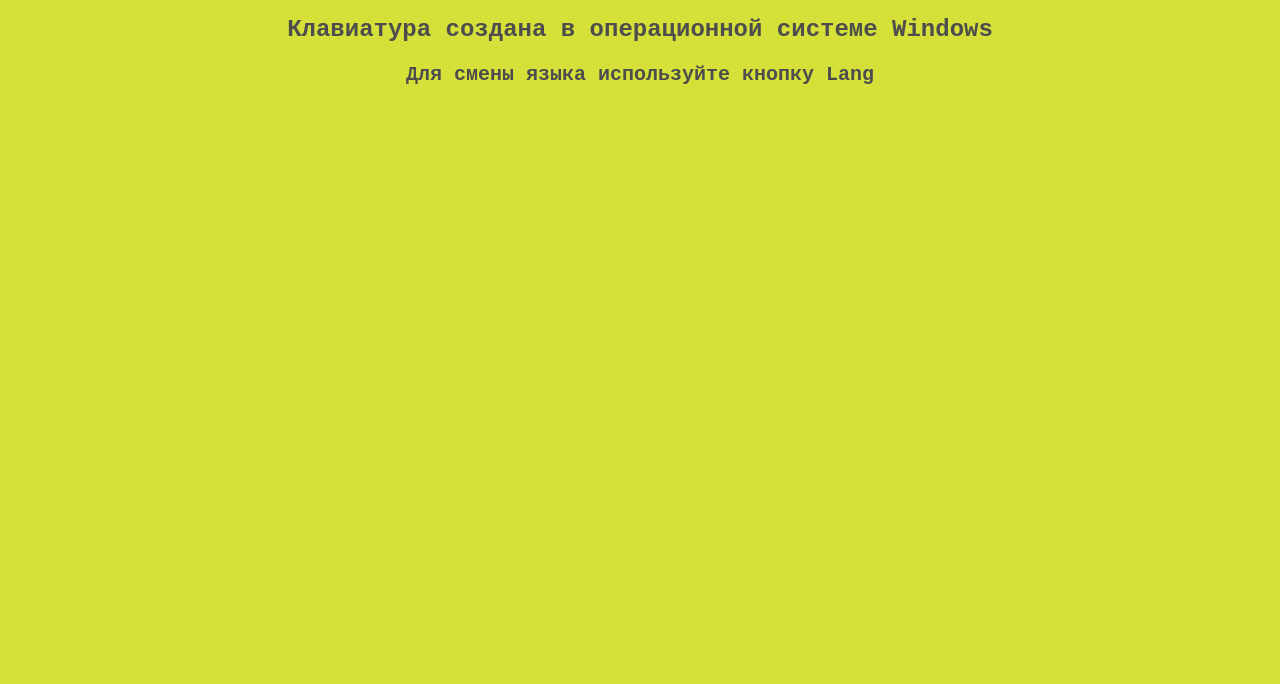
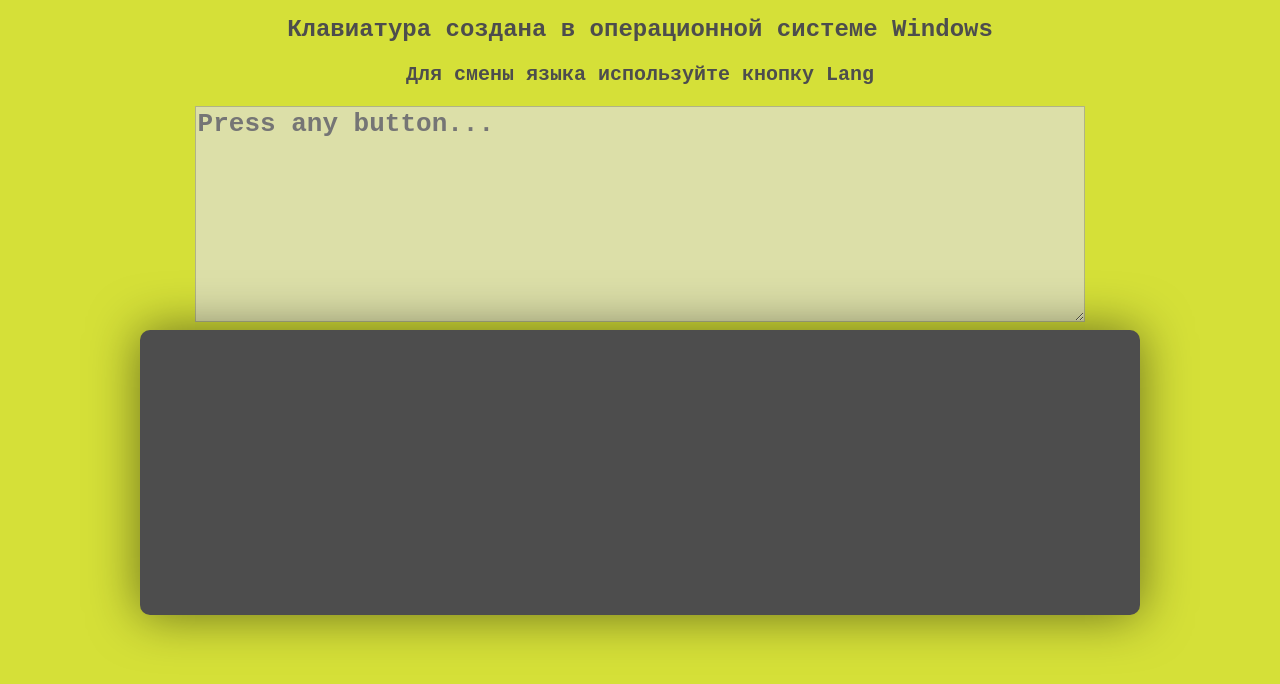
Before and after one commit to HalinaD/virtual-keyboard, a plain HTML site: page index.html in a window 1280 px wide. Drawn offline with Linux system fonts and the light colour scheme.

Commit message:
feat: add textarea, keys containers and style

```diff
--- a/script.js
+++ b/script.js
@@ -11,3 +11,49 @@
       document.body.appendChild(subtitle);
       keyboard.start();
   });
+
+const keyboard = {
+  properties: {
+    shift: false,
+    capsLock: false,
+    value: "",
+    lang: false
+  },
+
+  elems: {
+    keys: [],
+    main: null,
+    keysBox: null,
+    language : null
+  },
+
+  ehandlers: {
+    oninput: null
+  },
+
+    start() {
+        var input = document.createElement('textarea');
+        input.className = 'textarea-field';
+        input.placeholder = 'Press any button...'
+        document.body.appendChild(input);
+
+      this.elems.keysBox = document.createElement("div");
+      this.elems.main = document.createElement("div");
+
+      this.elems.main.classList.add("keyboard");
+      this.elems.keysBox.classList.add("keyboard__box");
+      //this.elems.keysBox.appendChild(this.somefunction());
+
+      this.elems.keys = this.elems.keysBox.querySelectorAll(".keyboard__key");
+
+      this.elems.main.appendChild(this.elems.keysBox);
+
+      document.body.appendChild(this.elems.main);
+
+      document.querySelectorAll(".textarea-field").forEach(element => {
+        element.addEventListener("focus", () => {
+          this.extend(element.value, currentValue => {
+            element.value = currentValue;
+          });
+        });
+      });}}
--- a/style.css
+++ b/style.css
@@ -16,3 +16,67 @@
   font-size: 20px;
   font-family: 'Courier New', Courier, monospace;
 }
+
+.textarea-field {
+  color: #4d4d4d;
+  width: 70%;
+  min-height: 210px;
+  height: auto;
+  font-weight: 800;
+  background: #dcdfa8;
+  backdrop-filter: blur(5px);
+  outline: none;
+  margin: auto;
+  border: 1px solid rgba(0, 0, 0, 0.2);
+  margin-bottom: 2px;
+  font-size: 26px;
+  }
+
+.keyboard {
+  height: 275px;
+  min-width: 1000px;
+  max-width: 1000px;
+  border-radius: 10px;
+  position: relative;
+  margin: auto;
+  width: 90%;
+  padding: 5px 0;
+  background: #4d4d4d;
+  box-shadow: 0 0 50px rgba(0, 0, 0, 0.5);
+  user-select: none;
+  display: flex;
+  flex-direction: column;
+  flex-wrap: nowrap;
+  justify-content: space-between;
+  }
+
+.keyboard__box {
+  position: relative;
+  justify-content: space-between;
+  width: 95%;
+  margin: auto;
+  display: flex;
+  flex-direction: row;
+  flex-wrap: wrap;
+  align-content: baseline;
+  }
+
+.keyboard__key {
+  height: 45px;
+  width: 6%;
+  max-width: 120px;
+  margin: 3px;
+  border-radius: 4px;
+  border: none;
+  background: rgba(255, 255, 255, 0.2);
+  color: #ffffff;
+  font-size: 1rem;
+  outline: none;
+  cursor: pointer;
+  display: inline-flex;
+  align-items: center;
+  justify-content: center;
+  vertical-align: top;
+  padding: 0;
+  position: relative;
+}
```
